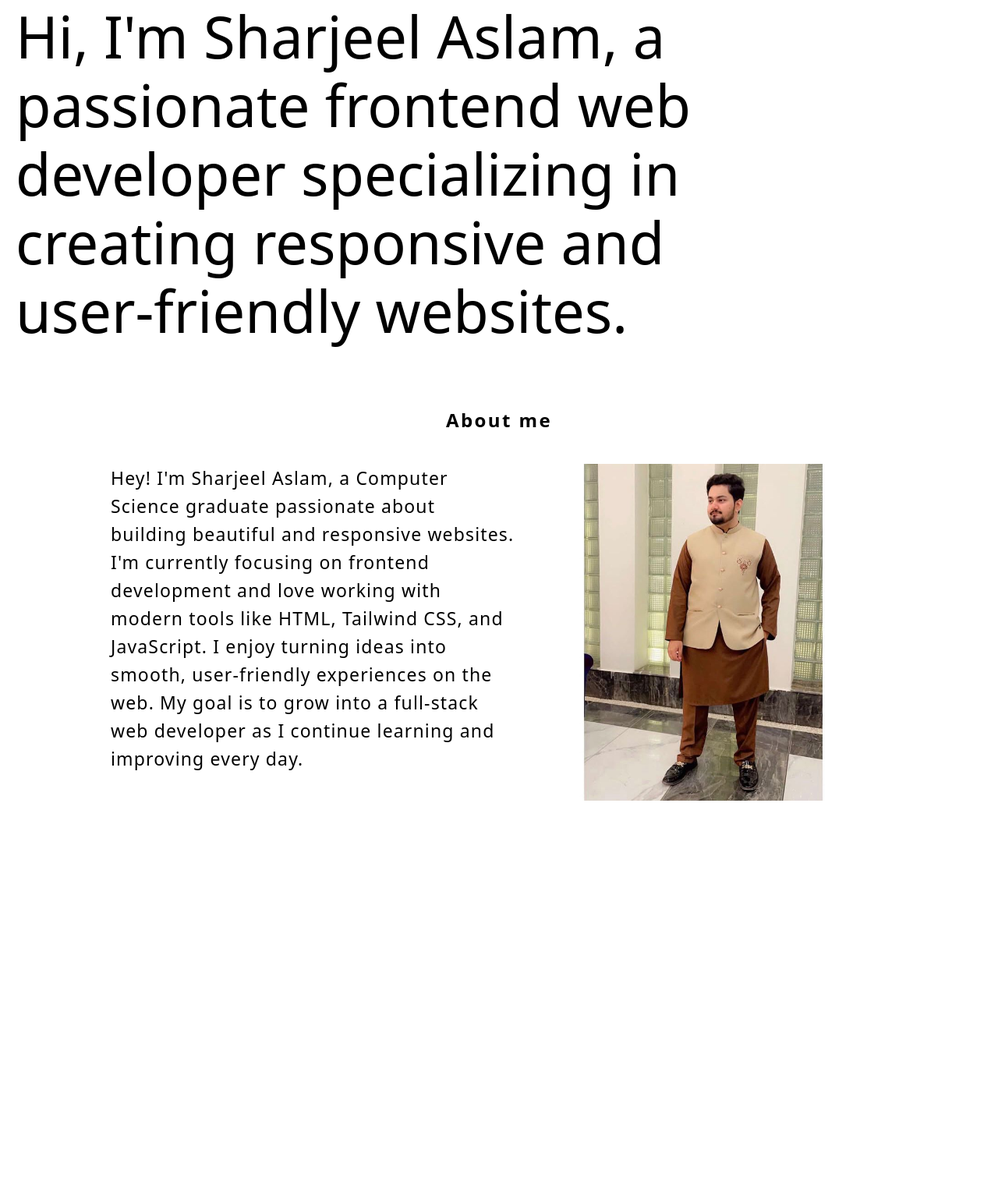
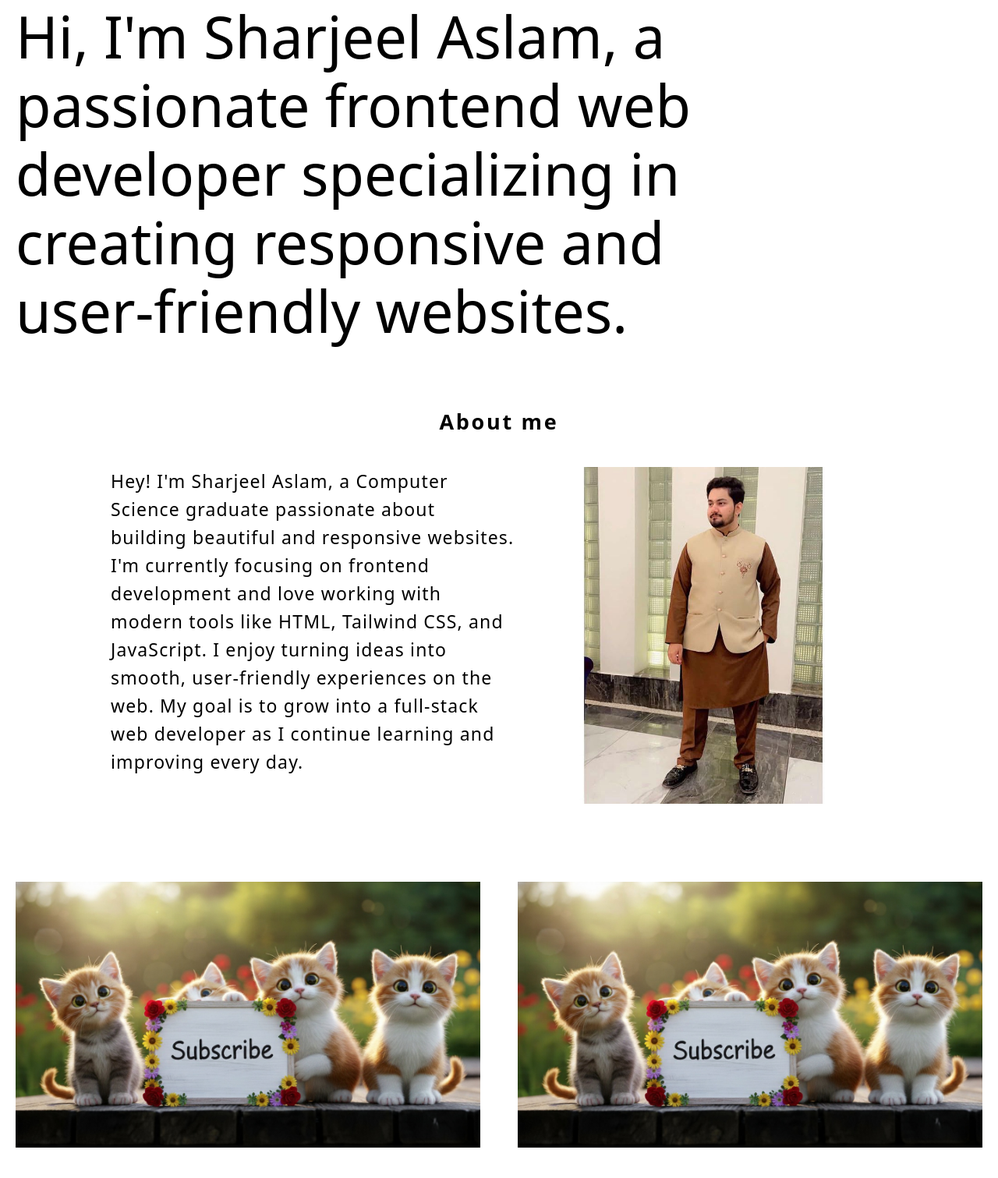
Before and after one commit to msharjeelaslam/Portfolio-website, a website: page src/index.html in a window 1280 px wide. Shown: the part 125-1636 px from the top of the page at 78% size. Before the commit the page ends 1232 px from the top, so only its background shows below. Drawn offline with Linux system fonts and the light colour scheme.

Commit message:
made structure for recent work section

```diff
--- a/src/index.html
+++ b/src/index.html
@@ -70,7 +70,7 @@
     <div class="max-w-110 sm:max-w-124 md:max-w-170 lg:min-w-250 grid grid-cols-1 justify-items-center gap-y-10 ">
 
       <!--about me txt-->
-      <div class="text-2xl font-sans font-bold tracking-widest">About me</div>
+      <div class="text-2xl font-sans font-bold tracking-widest lg:text-[27px]">About me</div>
 
       <!--about txt & image-->
       <div class="grid grid-cols-1 gap-y-14 justify-items-center lg:grid-cols-2 ">
@@ -81,6 +81,23 @@
 
     </div>
   </div>
+
+  <div class="w-full grid grid-cols-1 gap-y-10 lg:grid-cols-2 lg:gap-x-12   p-5  mb-30">
+  <img
+    src="bannnner.jpeg"
+    alt="Responsive"
+    class="w-full  object-cover "
+  >
+
+  <img
+    src="bannnner.jpeg"
+    alt="Responsive"
+    class="w-full  object-cover "
+  >
+</div>
+
+
+
 
 
 
```
Also changed, not shown: src/Capture.JPG (added), src/bannnner.jpeg (added), src/output.css.
